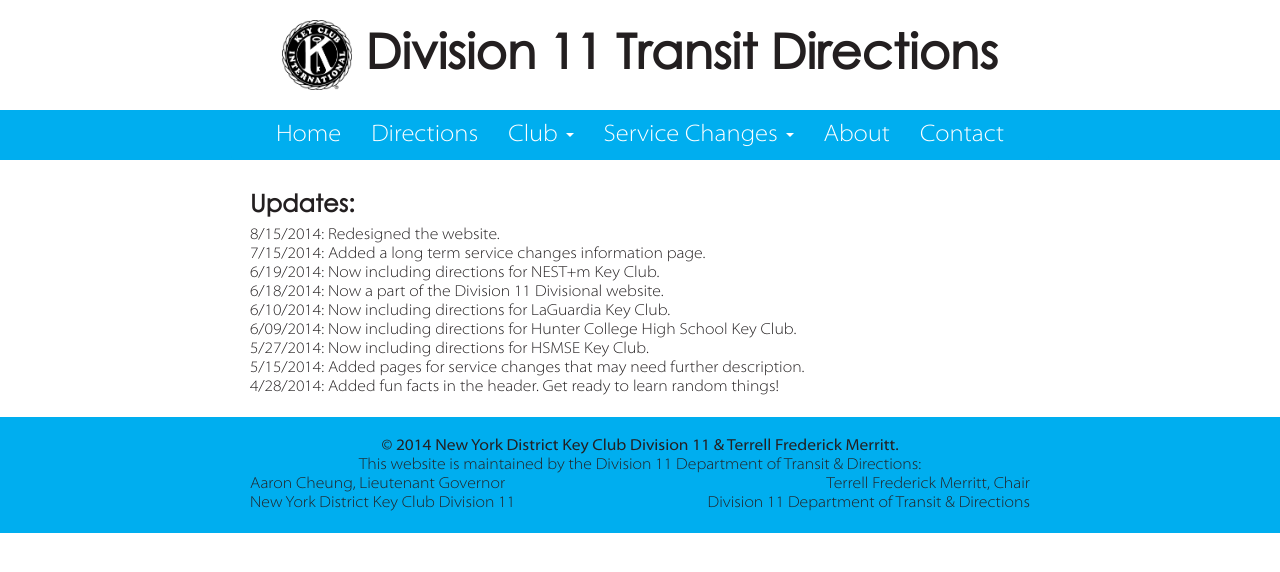
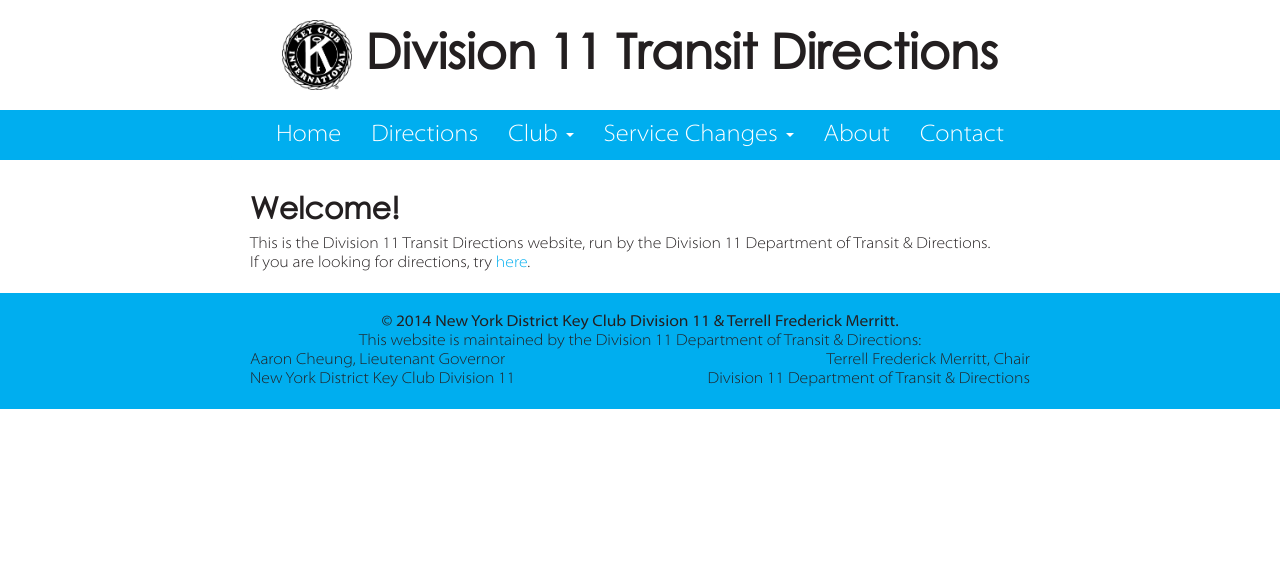
Before and after one commit to d11directions/d11directions.github.io, a Jekyll site: the page built from index.html, in a window 1280 px wide. Shown: the top 572 px of the page. Built offline with Jekyll 4.4.1, drawn with Linux system fonts in a browser that asks for light colours.

Commit message:
Update Index

```diff
--- a/index.html
+++ b/index.html
@@ -2,15 +2,6 @@
 layout: default
 title: Division 11 Transit Directions
 ---
-    <h3>Updates:</h3>
-    <ul>
-    	  <li>8/15/2014: Redesigned the website.</li>
-      <li>7/15/2014: Added a long term service changes information page.</li>
-      <li>6/19/2014: Now including directions for NEST+m Key Club.</li>
-      <li>6/18/2014: Now a part of the Division 11 Divisional website.</li>
-      <li>6/10/2014: Now including directions for LaGuardia Key Club.</li>
-      <li>6/09/2014: Now including directions for Hunter College High School Key Club.</li>
-      <li>5/27/2014: Now including directions for HSMSE Key Club.</li>
-      <li>5/15/2014: Added pages for service changes that may need further description.</li>
-      <li>4/28/2014: Added fun facts in the header. Get ready to learn random things!</li>
-    </ul>
+    <h2>Welcome!</h2>
+    <p>This is the Division 11 Transit Directions website, run by the Division 11 Department of Transit &amp; Directions.</p>
+    <p>If you are looking for directions, try <a href="/directions/">here</a>.</p>
```
